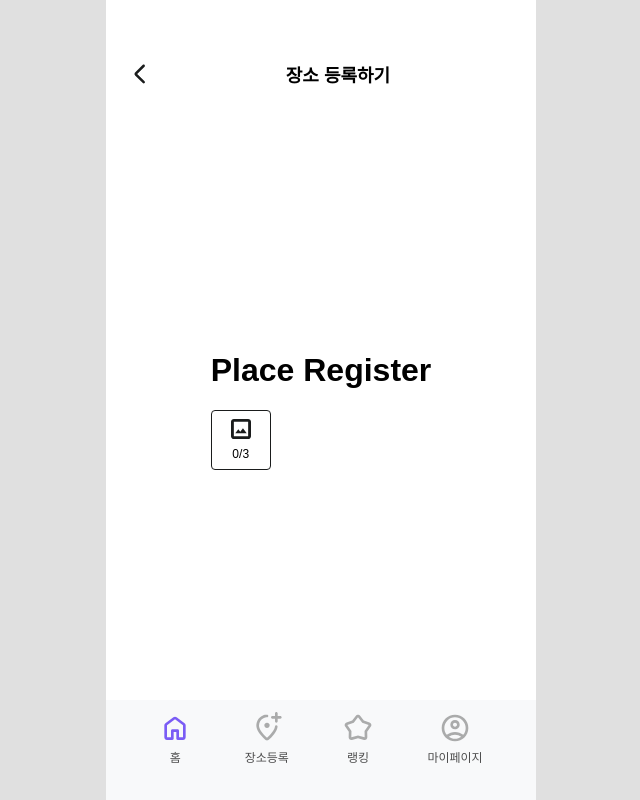
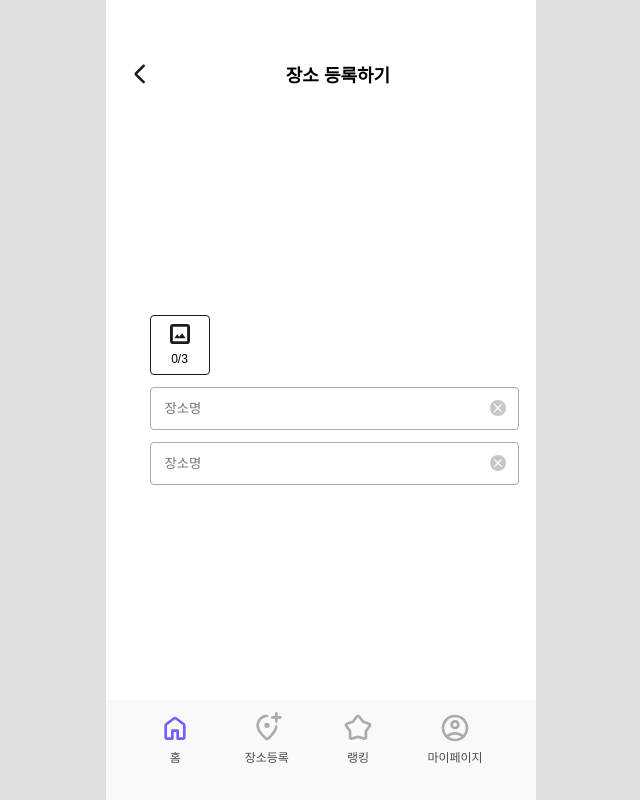
Before and after one commit to urdego/Urdego_Frontend, a Next.js app: page /placeRegister in a window 1280 px wide. Shown: the whole page, without its empty margins (319-959 px from the left). Built offline with nearby package versions, Linux system fonts and the light colour scheme.

Commit message:
feat: 장소 등록 컴포넌트 구현 중

```diff
--- /dev/null
+++ b/app/(nav)/placeRegister/PlaceRegister.styles.ts
@@ -0,0 +1,5 @@
+import styled from 'styled-components';
+
+export const PlaceRegisterWrapper = styled.div`
+  width: 343px;
+`;
--- a/app/(nav)/placeRegister/page.tsx
+++ b/app/(nav)/placeRegister/page.tsx
@@ -1,15 +1,16 @@
 'use client';
 
 import TopBar from '@/components/Common/TopBar/TopBar';
-import ImageUpload from '@/components/Layout/PlaceRegister/ImageUpload';
+import PlaceRegister from '@/components/Layout/PlaceRegister/PlaceRegister';
+import { PlaceRegisterWrapper } from './PlaceRegister.styles';
 
-const PlaceRegister = () => {
+const PlaceRegisterPage = () => {
   return (
-    <>
+    <PlaceRegisterWrapper>
       <TopBar NavType="default" label="장소 등록하기" />
-      <h1>Place Register</h1>
-      <ImageUpload currCount={0} totalCount={3} />
-    </>
+      {/* <h1>Place Register</h1> */}
+      <PlaceRegister />
+    </PlaceRegisterWrapper>
   );
 };
-export default PlaceRegister;
+export default PlaceRegisterPage;
--- /dev/null
+++ b/components/Layout/PlaceRegister/PlaceInput.styles.ts
@@ -0,0 +1,16 @@
+import styled from 'styled-components';
+
+export const PlaceInputWrapper = styled.div`
+  display: flex;
+  justify-content: space-between;
+  flex-grow: 1;
+  width: 100%;
+  border-radius: 4px;
+  border: 1px solid #aaabab;
+  padding: 12px;
+`;
+
+export const ContentInput = styled.input`
+  border: none;
+  outline: none;
+`;
--- /dev/null
+++ b/components/Layout/PlaceRegister/PlaceInput.tsx
@@ -0,0 +1,17 @@
+import { ContentInput, PlaceInputWrapper } from './PlaceInput.styles';
+import { ClearIcon } from './PlaceInputIcon';
+
+interface PlaceInputProps {
+  placeholder: string;
+}
+
+const PlaceInput = ({ placeholder }: PlaceInputProps) => {
+  return (
+    <PlaceInputWrapper>
+      <ContentInput placeholder={placeholder} />
+      <ClearIcon />
+    </PlaceInputWrapper>
+  );
+};
+
+export default PlaceInput;
--- /dev/null
+++ b/components/Layout/PlaceRegister/PlaceInputIcon.tsx
@@ -0,0 +1,4 @@
+import ClearIconSrc from '@styles/Icon/Clear.svg';
+import Image from 'next/image';
+
+export const ClearIcon = () => <Image src={ClearIconSrc} alt="Clear Icon" />;
--- /dev/null
+++ b/components/Layout/PlaceRegister/PlaceRegister.styles.ts
@@ -0,0 +1,7 @@
+import styled from 'styled-components';
+
+export const PlaceRegisterWrapper = styled.div`
+  display: flex;
+  flex-direction: column;
+  gap: 12px;
+`;
--- /dev/null
+++ b/components/Layout/PlaceRegister/PlaceRegister.tsx
@@ -0,0 +1,15 @@
+import ImageUpload from './ImageUpload';
+import PlaceInput from './PlaceInput';
+import { PlaceRegisterWrapper } from './PlaceRegister.styles';
+
+const PlaceRegister = () => {
+  return (
+    <PlaceRegisterWrapper>
+      <ImageUpload currCount={0} totalCount={3} />
+      <PlaceInput placeholder="장소명" />
+      <PlaceInput placeholder="장소명" />
+    </PlaceRegisterWrapper>
+  );
+};
+
+export default PlaceRegister;
--- /dev/null
+++ b/components/Layout/PlaceRegister/PlaceSearchButton.tsx
@@ -0,0 +1,3 @@
+const PlaceSearchButton = () => {};
+
+export default PlaceSearchButton;
--- a/styles/Container.ts
+++ b/styles/Container.ts
@@ -1,5 +1,5 @@
-"use client";
-import styled from "styled-components";
+'use client';
+import styled from 'styled-components';
 
 const Container = styled.div`
   width: 100%;
```
Also changed, not shown: styles/Icon/Clear.svg (added), styles/Icon/Search.svg (added).
